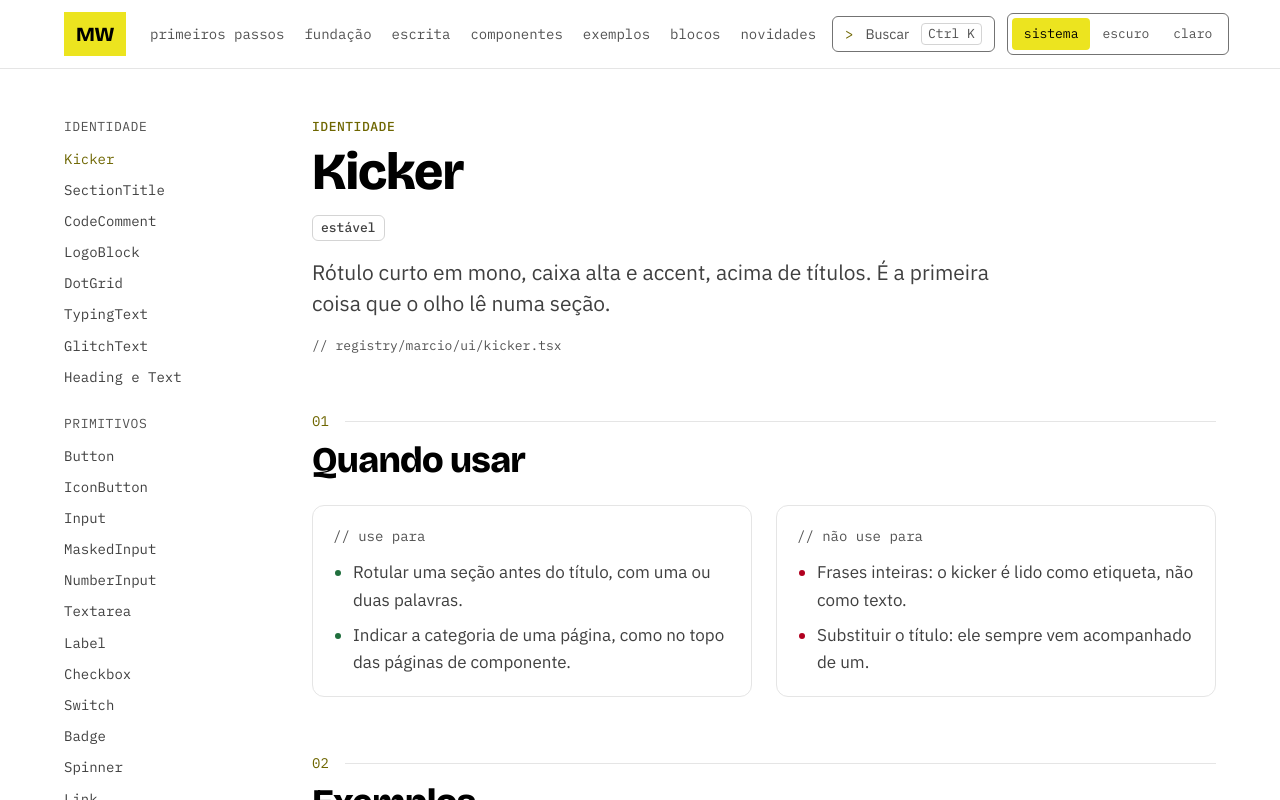
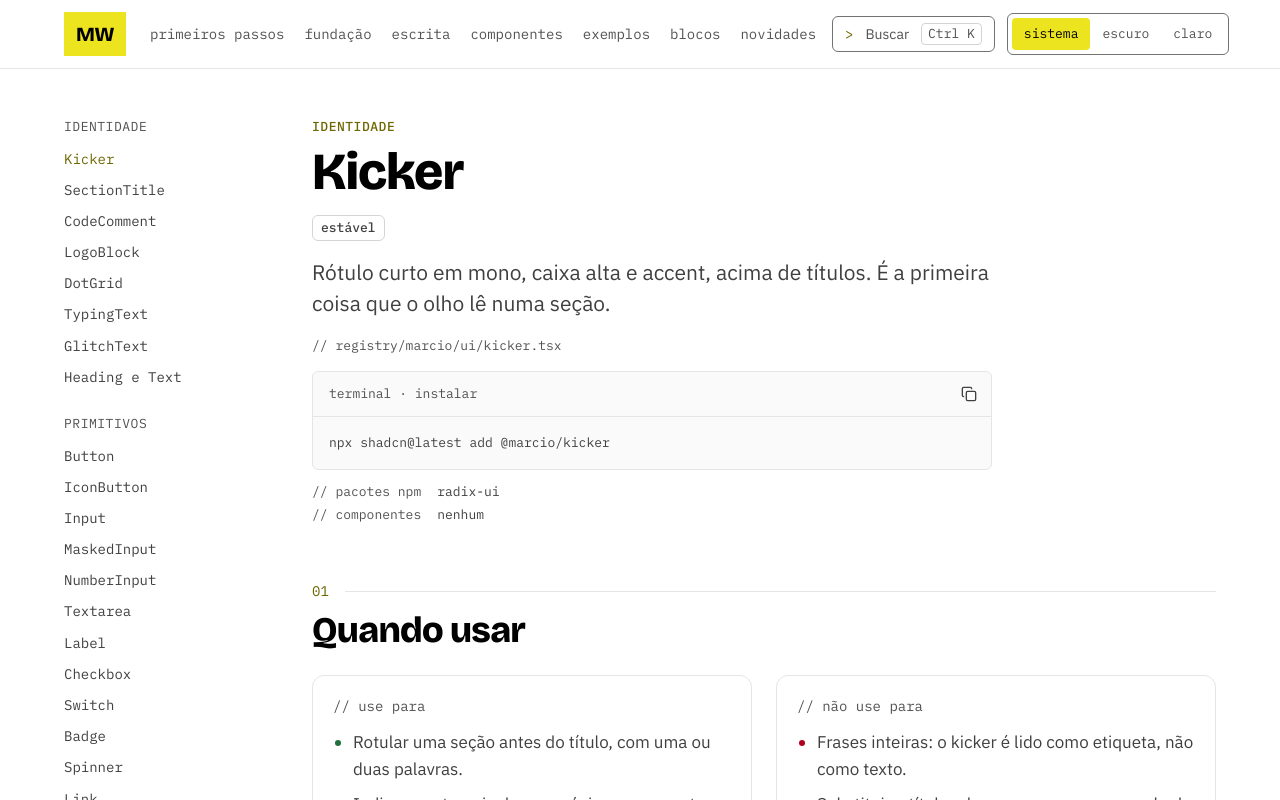
Before and after one commit to wenderu00/mwds, a Next.js app: page /componentes/kicker in a window 1280 px wide. Shown: the top 800 px of the page. Built offline with nearby package versions, Linux system fonts and the light colour scheme.

Commit message:
Mostra o comando de instalação e as dependências em cada página de componente
Co-Authored-By: Claude Opus 5.5 <noreply@anthropic.com>
Claude-Session: https://claude.ai/code/session_014h8iASQ5Q6hyWNCBh9sQad

```diff
--- /dev/null
+++ b/app/_docs/install.ts
@@ -0,0 +1,20 @@
+import registry from "@/registry.json";
+
+export type InstallInfo = { command: string; dependencies: string[]; registryDependencies: string[] };
+
+const itemName = (url: string) => url.replace(/^.*\/r\//, "").replace(/\.json$/, "");
+// Tokens e utils entram em todo item; listar os dois em cada página só faz ruído.
+const implicit = new Set(["marcio-tokens", "utils"]);
+
+// Lê o registry.json versionado, que o build-registry mantém em sincronia com os imports.
+export function installInfo(name: string): InstallInfo | undefined {
+  const item = registry.items.find((entry) => entry.name === name);
+  if (!item) return undefined;
+  return {
+    command: `npx shadcn@latest add @marcio/${name}`,
+    dependencies: "dependencies" in item ? [...(item.dependencies ?? [])] : [],
+    registryDependencies: ("registryDependencies" in item ? (item.registryDependencies ?? []) : [])
+      .map(itemName)
+      .filter((dep) => !implicit.has(dep)),
+  };
+}
--- a/app/componentes/[slug]/page.tsx
+++ b/app/componentes/[slug]/page.tsx
@@ -5,6 +5,8 @@ import { cn } from "@/registry/marcio/lib/utils";
 import { CodeComment } from "@/registry/marcio/ui/code-comment";
 import { SectionTitle } from "@/registry/marcio/ui/section-title";
 import { docs, getDoc, groups } from "../../_docs/catalog";
+import { CodeBlock } from "../../_docs/code-block";
+import { installInfo } from "../../_docs/install";
 import { StatusBadge } from "../../_docs/status-badge";
 import { Preview } from "../../_docs/preview";
 import { container, SiteHeader } from "../../_docs/site-header";
@@ -26,6 +28,7 @@ export default async function ComponentPage({ params }: { params: Promise<Params
   const { slug } = await params;
   const doc = getDoc(slug);
   if (!doc) notFound();
+  const install = installInfo(doc.file.replace(/\.tsx$/, ""));
 
   const sections = ["uso", "exemplos", "props", ...(doc.keyboard ? ["teclado"] : []), "acessibilidade"];
   const index = (id: string) => String(sections.indexOf(id) + 1).padStart(2, "0");
@@ -68,6 +71,17 @@ export default async function ComponentPage({ params }: { params: Promise<Params
             <StatusBadge status={doc.status} className="self-start" />
             <p className="max-w-measure text-lead text-ink-soft">{doc.summary}</p>
             <CodeComment>{`registry/marcio/ui/${doc.file}`}</CodeComment>
+            {install && (
+              <div className="flex max-w-measure flex-col gap-3">
+                <CodeBlock title="terminal · instalar" code={install.command} />
+                <dl className="grid grid-cols-[auto_minmax(0,1fr)] gap-x-4 gap-y-1 font-mono text-mono-xs">
+                  <dt className="text-ink-muted">{"// pacotes npm"}</dt>
+                  <dd className="text-ink-soft">{install.dependencies.join(", ") || "nenhum"}</dd>
+                  <dt className="text-ink-muted">{"// componentes"}</dt>
+                  <dd className="text-ink-soft">{install.registryDependencies.join(", ") || "nenhum"}</dd>
+                </dl>
+              </div>
+            )}
           </div>
 
           <section className="flex flex-col gap-6">
```
Also changed, not shown: 1 other file (tests, documents, lock files or other folders).
